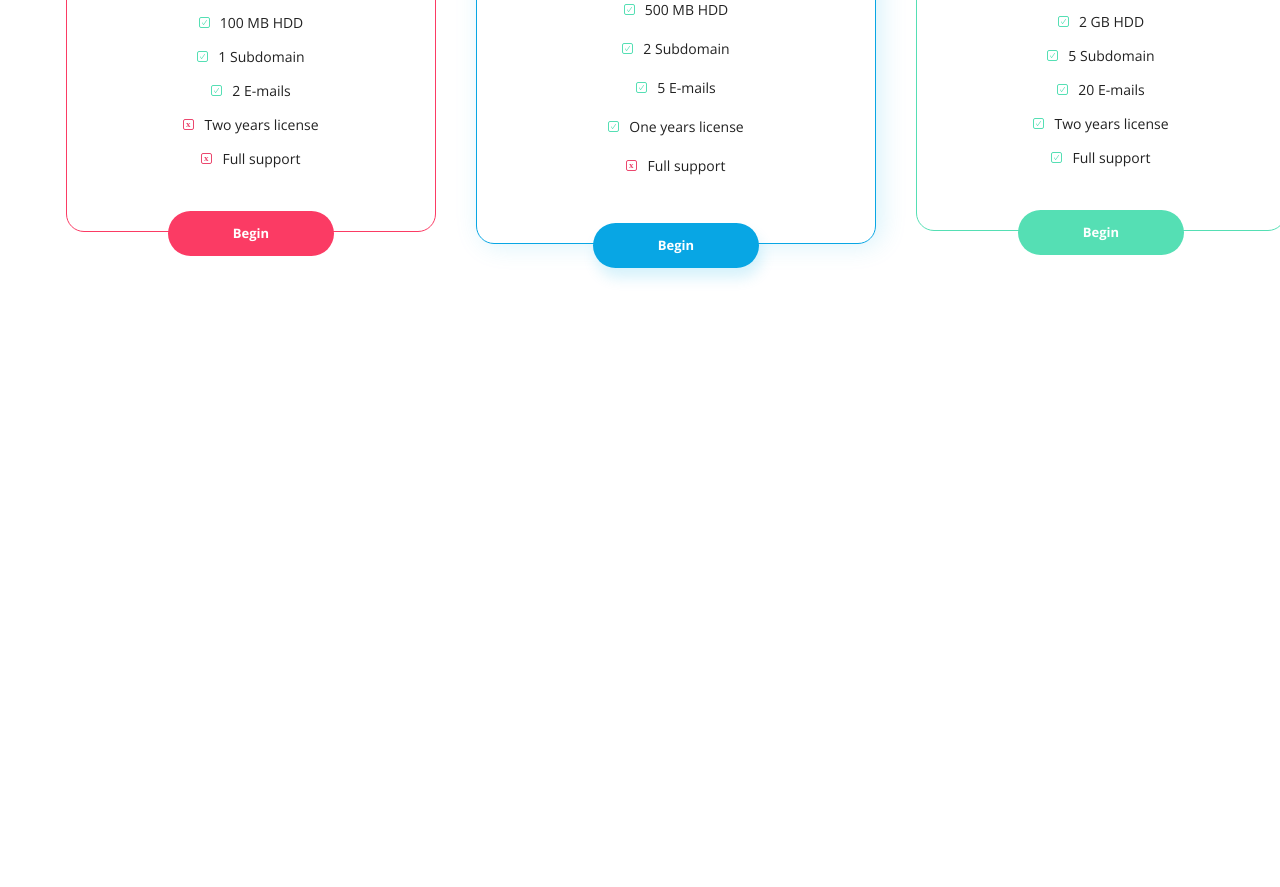
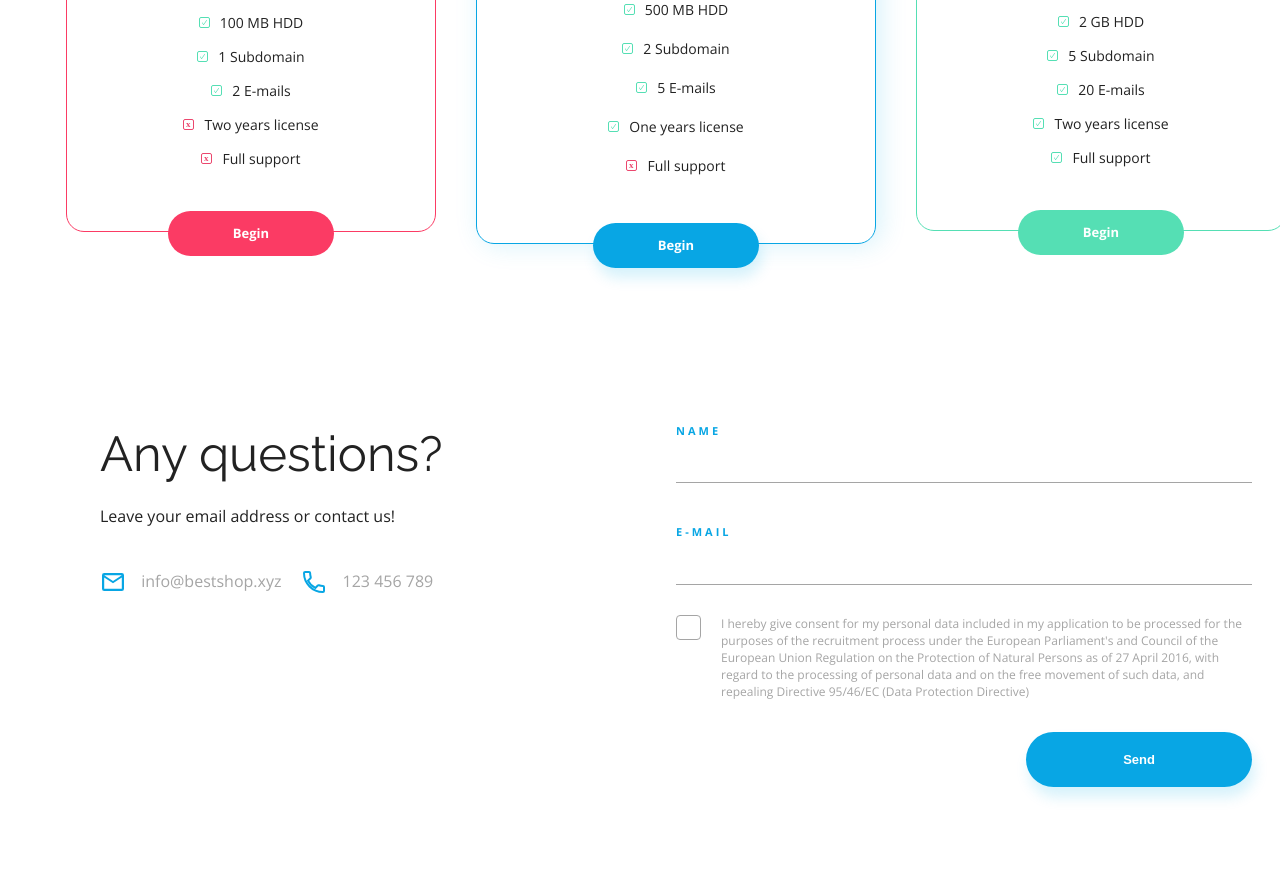
Before and after one commit to Dragos-U/single-web-page, a plain HTML site: page index.html in a window 1280 px wide. Shown: the part 3036-3923 px from the top of the page. Before the commit the page ends 3380 px from the top, so only its background shows below. Drawn offline with nearby package versions, Linux system fonts and the light colour scheme.

Commit message:
features-contact

```diff
--- a/css/style.css
+++ b/css/style.css
@@ -464,3 +464,135 @@
 .pricing__box--premium {
     --accent-color: var(--color-green);
 }
+
+/**
+ * Contact
+ */
+
+.contact {
+    padding: 80px 100px 100px;
+    display: flex;
+    justify-content: center;
+}
+
+.contact__column {
+    width: 50%;
+}
+
+.contact__title {
+    font-size: 3.0625rem;
+    line-height: 3.6875rem;
+}
+
+.contact__instruction {
+    margin: 22px 0 42px;
+    font-size: 1rem;
+    line-height: 1.375rem;
+}
+
+.contact__details {
+    display: flex;
+    justify-content: flex-start;
+    color: var(--color-grey);
+    align-items: center;
+}
+
+.details__item {
+    color: var(--color-grey);
+    font-weight: 500;
+    text-decoration: none;
+}
+
+.details__item:first-of-type {
+    margin-right: 20px;
+}
+
+.details__item img {
+    margin-right: 10px;
+}
+
+/**
+ * Form
+ */
+.form {
+    display: flex;
+    flex-direction: column;
+}
+
+.form__field {
+    display: flex;
+    flex-direction: column;
+}
+
+.form__field:first-of-type {
+    margin-bottom: 42px;
+}
+
+.form__label {
+    font-weight: bold;
+    text-transform: uppercase;
+    color: var(--color-primary);
+    line-height: 0.9rem;
+    letter-spacing: 3px;
+    font-size: 0.6875rem;
+}
+
+.form__input {
+    border: none;
+    border-bottom: 1px solid var(--color-grey);
+    background-color: transparent;
+    line-height: 2.625rem;
+}
+
+.form__consent {
+    margin-top: 30px;
+}
+
+.form__checkbox {
+    display: block;
+    position: relative;
+    padding-left: 35px;
+    margin-bottom: 12px;
+    cursor: pointer;
+    font-size: 1.375rem;
+}
+
+.form__checkbox input {
+    position: absolute;
+    opacity: 0;
+    cursor: pointer;
+    height: 0;
+    width: 0;
+}
+
+.form__checkbox .checkbox {
+    position: absolute;
+    top: 0;
+    left: 0;
+    height: 25px;
+    width: 25px;
+    background-color: var(--color-white);
+    border: 1px solid var(--color-grey);
+    border-radius: 4px;
+}
+
+.form__checkbox input:checked ~ .checkbox {
+    background-image: url(../assets/Checkmark.svg);
+    background-position: center;
+    background-size: 50%;
+    background-repeat: no-repeat;
+}
+
+.form__checkbox .consent__text {
+    margin: 0 10px;
+    font-size: 0.75rem;
+    color: var(--color-grey);
+    line-height: 17px;
+}
+
+.form .btn {
+    font-size: 0.8125rem;
+    padding: 20px 97px;
+    align-self: flex-end;
+    margin-top: 20px;
+}
--- a/index.html
+++ b/index.html
@@ -169,8 +169,57 @@
             </div>
         </div>
     </section>
+    <section class="contact container" id="contact">
 
+        <div class="contact__column">
+            <h2 class="contact__title">Any questions?</h2>
+            <p class="contact__instruction">
+                Leave your email address or contact us!
+            </p>
+            <div class="contact__details">
+                <a href="mailto:info@bestshop.xyz" class="details__item">
+                    <img src="assets/Mail%20Icon.svg" alt="mail"/>
+                    info@bestshop.xyz
+                </a>
 
+                <a href="tel:123456789" class="details__item">
+                    <img src="assets/Phone%20Icon.svg" alt="phone"/>
+                    123 456 789
+                </a>
+            </div>
+        </div>
+
+        <div class="contact__column">
+            <form class="form">
+                <div class="form__field">
+                    <label class="form__label" for="name">Name</label>
+                    <input type="text" class="form__input name" id="name" />
+                </div>
+
+                <div class="form__field">
+                    <label class="form__label" for="email">E-mail</label>
+                    <input type="email" class="form__input email" id="email" />
+                </div>
+
+                <div class="form__consent">
+                    <label class="form__checkbox">
+                        <input type="checkbox"/>
+                        <span class="checkbox"></span>
+                        <p class="consent__text">
+                            I hereby give consent for my personal data included in my
+                            application to be processed for the purposes of the recruitment
+                            process under the European Parliament's and Council of the
+                            European Union Regulation on the Protection of Natural Persons as
+                            of 27 April 2016, with regard to the processing of personal data
+                            and on the free movement of such data, and repealing Directive
+                            95/46/EC (Data Protection Directive)
+                        </p>
+                    </label>
+                </div>
+                <button type="submit" class="btn btn--primary">Send</button>
+            </form>
+        </div>
+    </section>
 </main>
 <footer>
 
```
